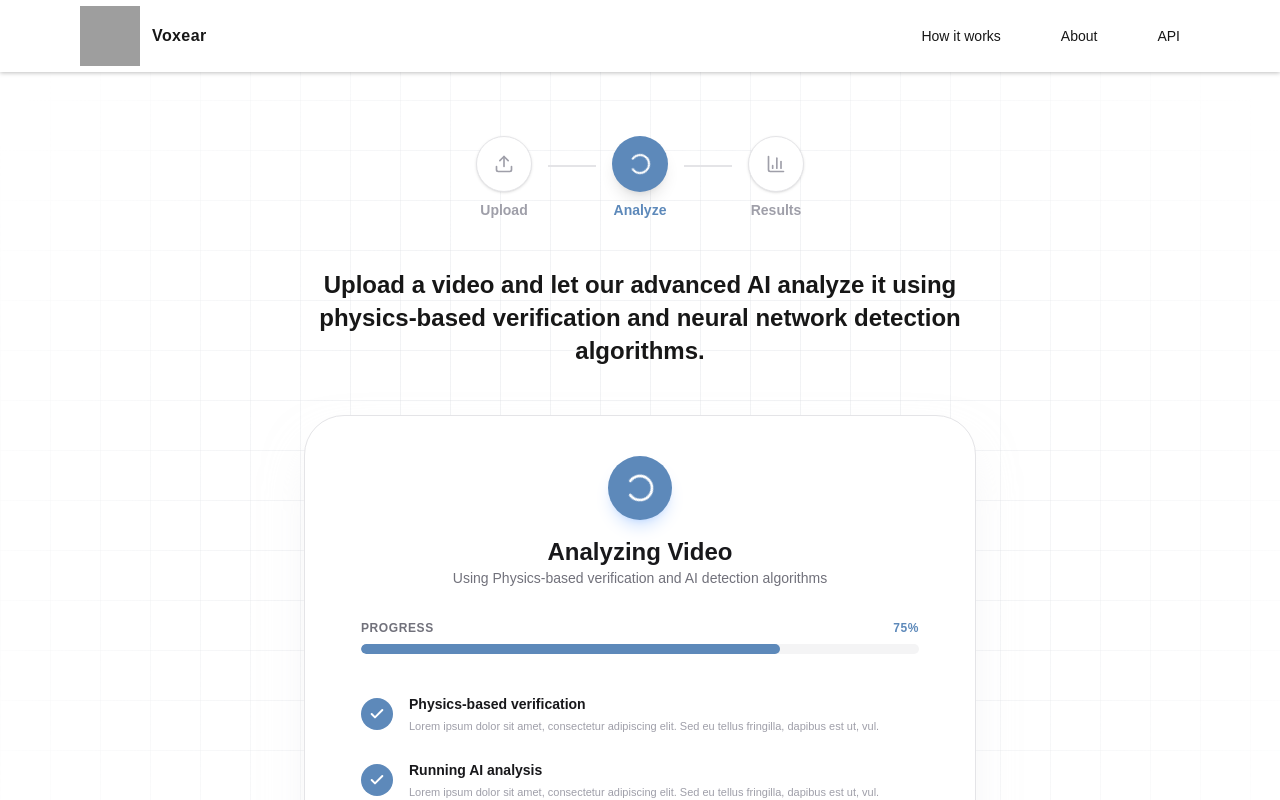
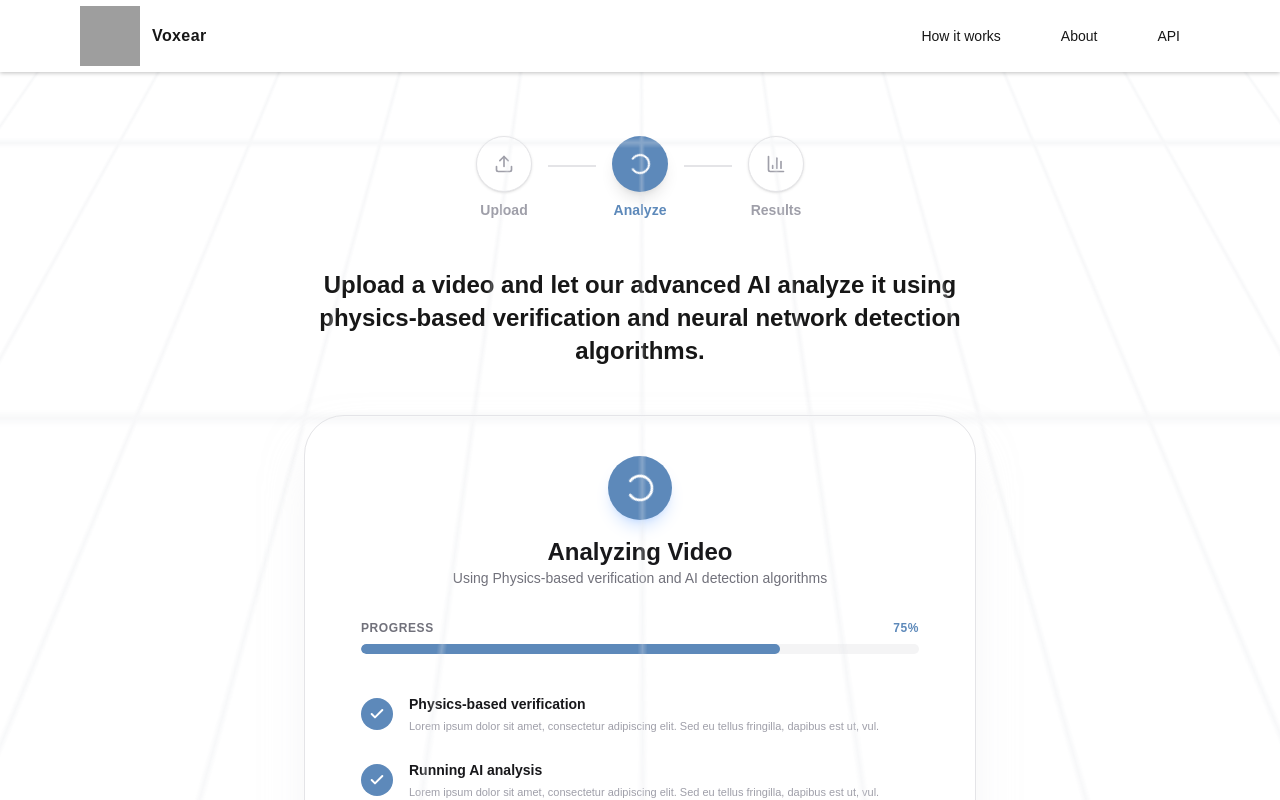
Before and after one commit to Eewonn/voxear, a Next.js app: page /analyze in a window 1280 px wide. Shown: the top 800 px of the page. Built offline with nearby package versions, Linux system fonts and the light colour scheme; grey boxes are pictures that could not be loaded.

Commit message:
Updated the grid layers for analyze

```diff
--- a/src/app/analyze/page.tsx
+++ b/src/app/analyze/page.tsx
@@ -2,6 +2,7 @@
 
 import { NavigationMenuHeader } from "@/components/header/header";
 import { Upload, Loader2, BarChart3, Check } from "lucide-react";
+import { GridBackground } from '@/components/ui/grid-bg'
 
 export default function AnalyzePage() {
   const steps = [
@@ -14,7 +15,7 @@ export default function AnalyzePage() {
   return (
     <div className="relative min-h-screen bg-background text-foreground">
       {/* Background Grid Layer */}
-      <div className="absolute inset-0 bg-grid-pattern pointer-events-none" />
+      <GridBackground />
 
       {/* Your Existing Header */}
       <NavigationMenuHeader />
```
